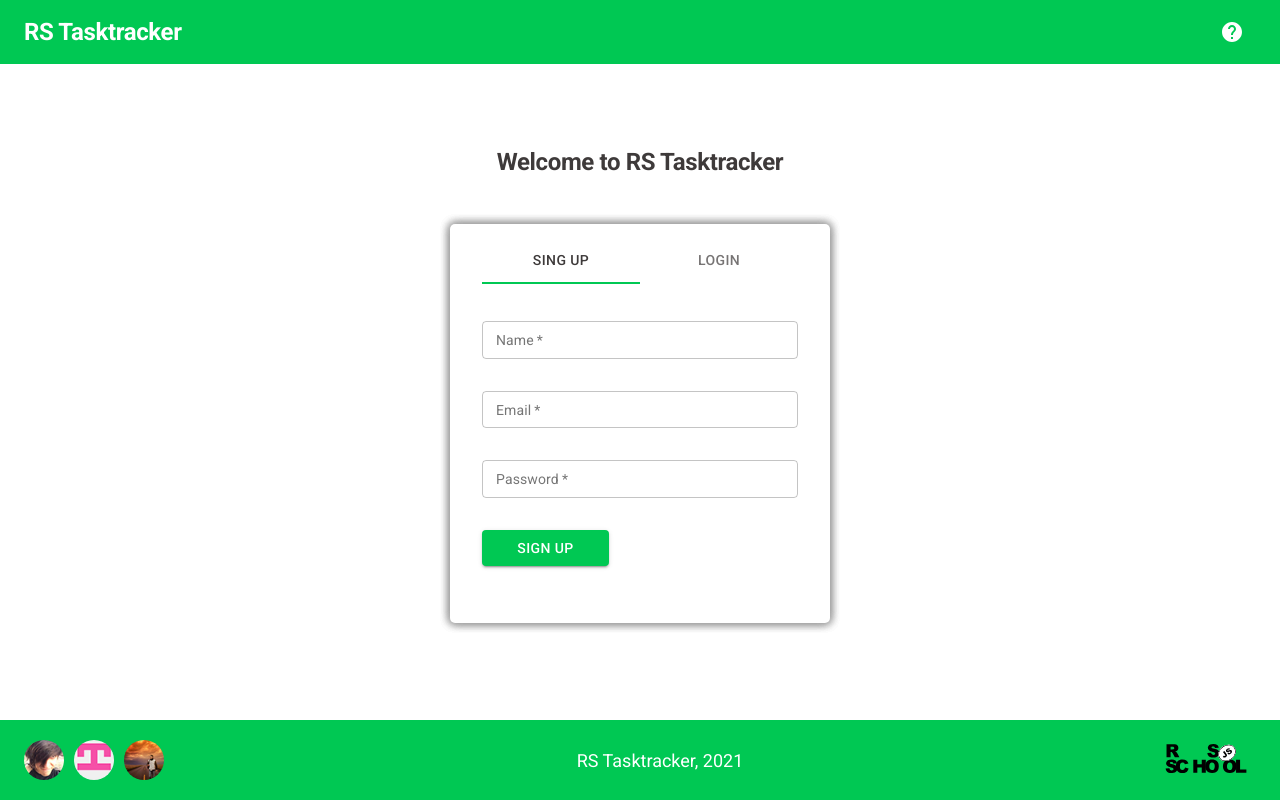
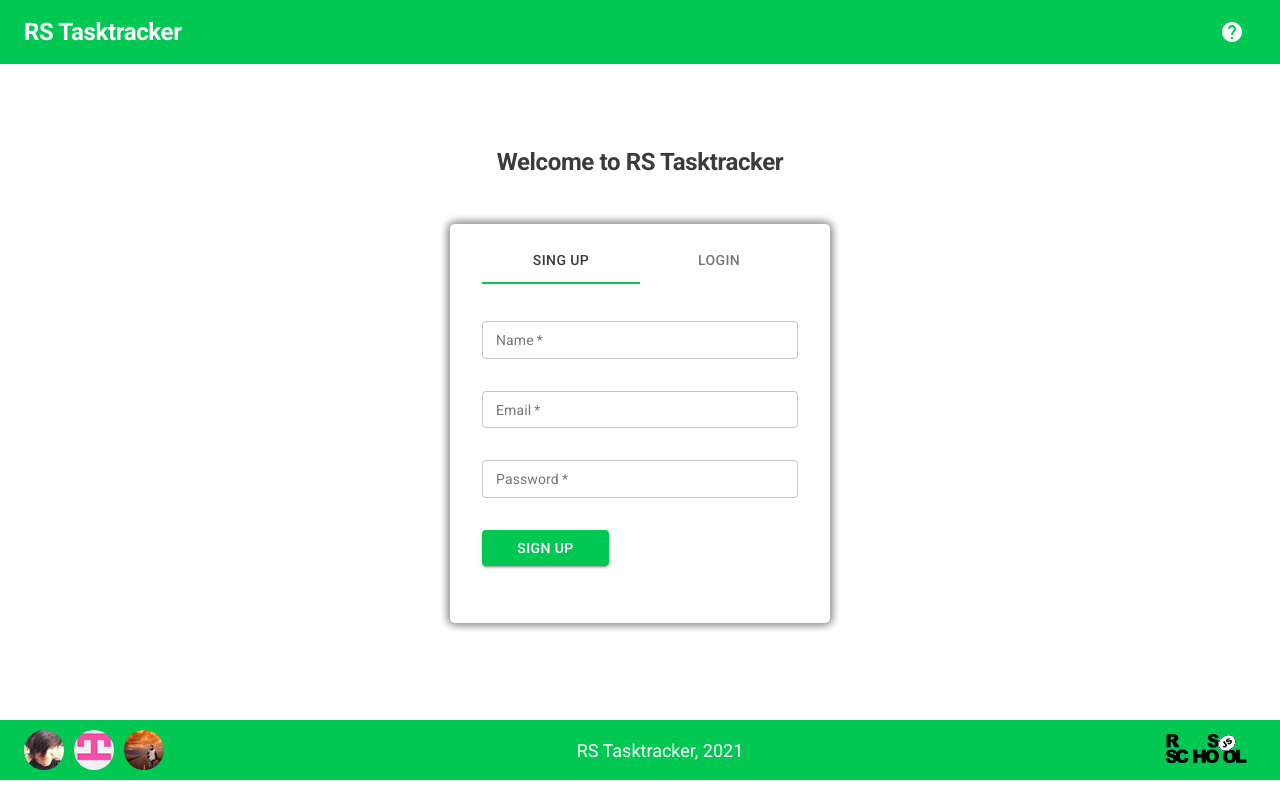
Before and after one commit to johnneon/rsclone, a React (Create React App) app: page / in a window 1280 px wide. Built offline with nearby package versions, Linux system fonts and the light colour scheme.

Commit message:
fix: fix padding footer and rename class

```diff
--- a/src/components/Footer/Footer.jsx
+++ b/src/components/Footer/Footer.jsx
@@ -5,7 +5,7 @@ import useStyles from '../../hooks/style.hook';
 
 const currentStyles = makeStyles((theme) => ({
   footer: {
-    padding: '20px 0',
+    padding: '10px 0',
     marginTop: 'auto',
     backgroundColor: theme.palette.primary.main,
   },
--- a/src/pages/BoardPage.jsx
+++ b/src/pages/BoardPage.jsx
@@ -13,7 +13,7 @@ import BoardCards from '../components/BoardCard/BoardCards';
 import useStyles from '../hooks/style.hook';
 import Footer from '../components/Footer/Footer';
 
-const HomePage = () => {
+const BoardPage = () => {
   const classes = useStyles();
 
   return (
@@ -59,4 +59,4 @@ const HomePage = () => {
   );
 };
 
-export default HomePage;
+export default BoardPage;
```
